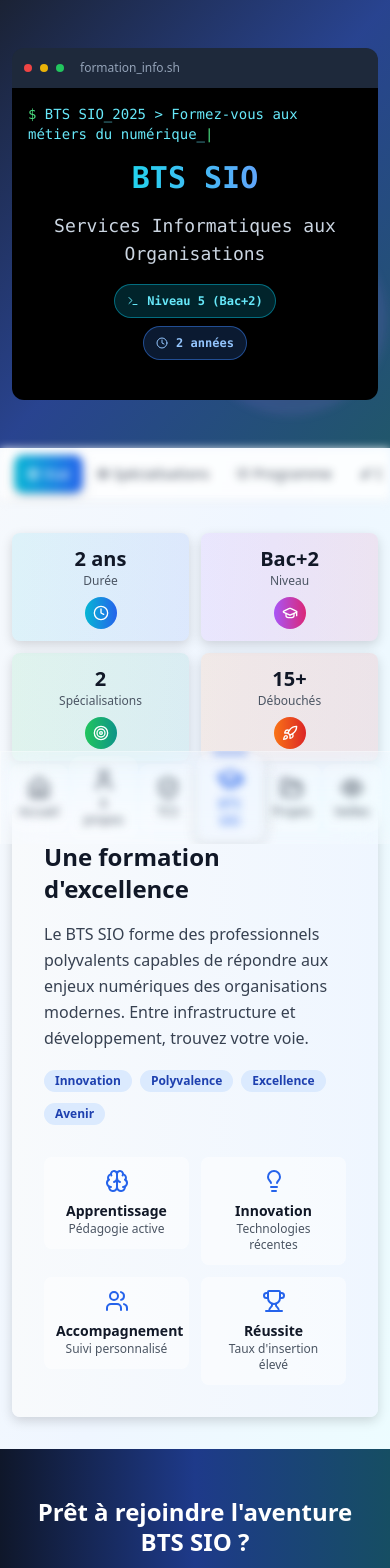
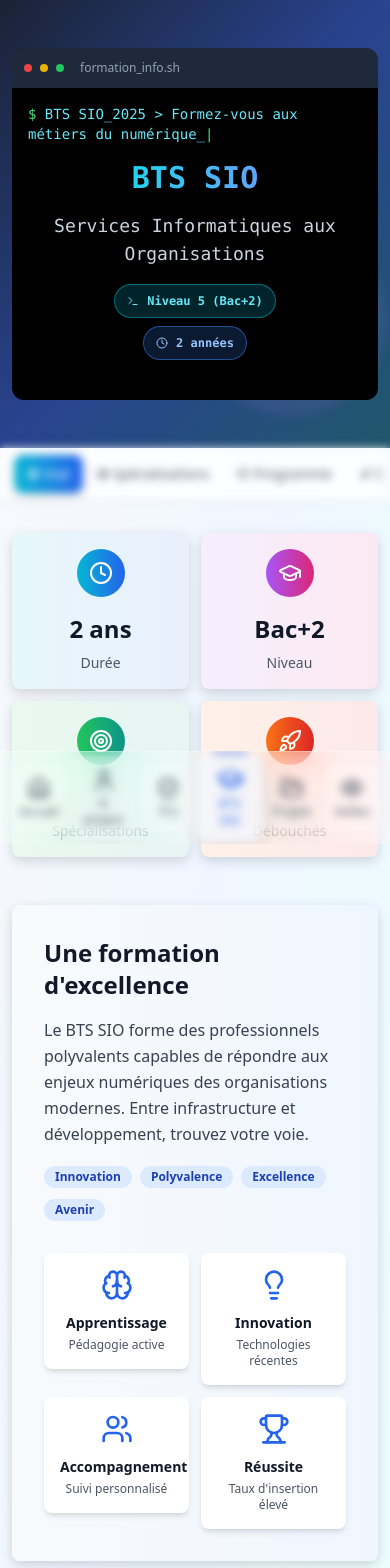
Before and after one commit to hocineira/V6.0, a Next.js app: page /bts-sio in a window 390 px wide. Shown: the top 1568 px of the page. Built offline with nearby package versions, Linux system fonts and the light colour scheme.

Commit message:
fix: Remove blur effects on mobile for better readability

```diff
--- a/src/app/bts-sio/page.js
+++ b/src/app/bts-sio/page.js
@@ -77,17 +77,15 @@ export default function BTSSIOPage() {
         ].map((stat, index) => (
           <StaggerItem key={index}>
             <AnimatedCard delay={index * 0.1}>
-              <Card className="relative overflow-hidden group hover:scale-105 transition-all duration-300 border-0 shadow-lg">
+              <Card className="relative overflow-hidden group hover:scale-105 transition-all duration-300 border-0 shadow-lg bg-white">
                 <div className={`absolute inset-0 ${stat.color} opacity-10`}></div>
-                <CardContent className="p-3 sm:p-6 relative">
-                  <div className="flex flex-col sm:flex-row items-center sm:justify-between text-center sm:text-left">
-                    <div className="mb-2 sm:mb-0">
-                      <div className="text-xl sm:text-2xl font-bold text-gray-900">{stat.value}</div>
-                      <div className="text-gray-600 text-xs sm:text-sm">{stat.label}</div>
+                <CardContent className="p-4 sm:p-6 relative">
+                  <div className="flex flex-col items-center justify-center text-center space-y-2">
+                    <div className={`w-12 h-12 sm:w-14 sm:h-14 rounded-full ${stat.color} flex items-center justify-center mb-2`}>
+                      <stat.icon className="w-6 h-6 sm:w-7 sm:h-7 text-white" />
                     </div>
-                    <div className={`w-8 h-8 sm:w-12 sm:h-12 rounded-full ${stat.color} flex items-center justify-center`}>
-                      <stat.icon className="w-4 h-4 sm:w-6 sm:h-6 text-white" />
-                    </div>
+                    <div className="text-2xl sm:text-3xl font-bold text-gray-900">{stat.value}</div>
+                    <div className="text-gray-600 text-sm sm:text-base font-medium">{stat.label}</div>
                   </div>
                 </CardContent>
               </Card>
@@ -127,9 +125,9 @@ export default function BTSSIOPage() {
                   { icon: Trophy, label: 'Réussite', desc: 'Taux d\'insertion élevé' }
                 ].map((item, index) => (
                   <StaggerItem key={index}>
-                    <HoverScale className="text-center p-3 sm:p-4 rounded-lg bg-white/50 hover:bg-white transition-colors">
-                      <item.icon className="w-6 h-6 sm:w-8 sm:h-8 text-blue-600 mx-auto mb-2" />
-                      <div className="font-semibold text-gray-900 text-sm sm:text-base">{item.label}</div>
+                    <HoverScale className="text-center p-4 sm:p-5 rounded-lg bg-white shadow-md hover:shadow-lg transition-all">
+                      <item.icon className="w-8 h-8 sm:w-10 sm:h-10 text-blue-600 mx-auto mb-3" />
+                      <div className="font-semibold text-gray-900 text-sm sm:text-base mb-1">{item.label}</div>
                       <div className="text-xs sm:text-sm text-gray-600">{item.desc}</div>
                     </HoverScale>
                   </StaggerItem>
```
